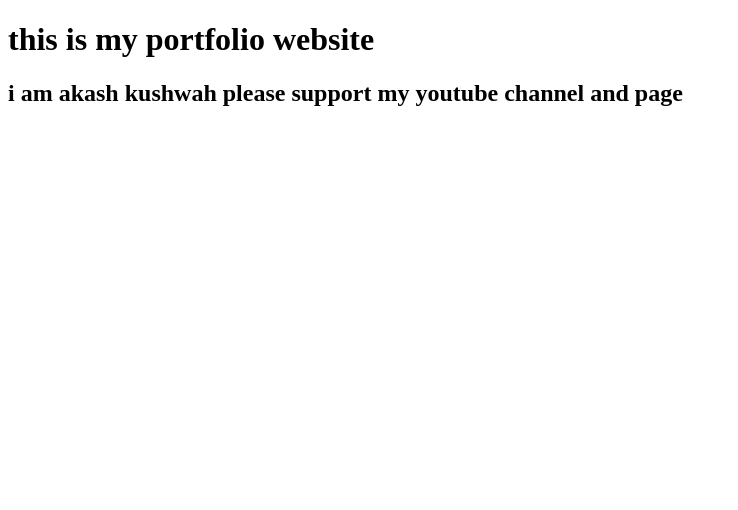
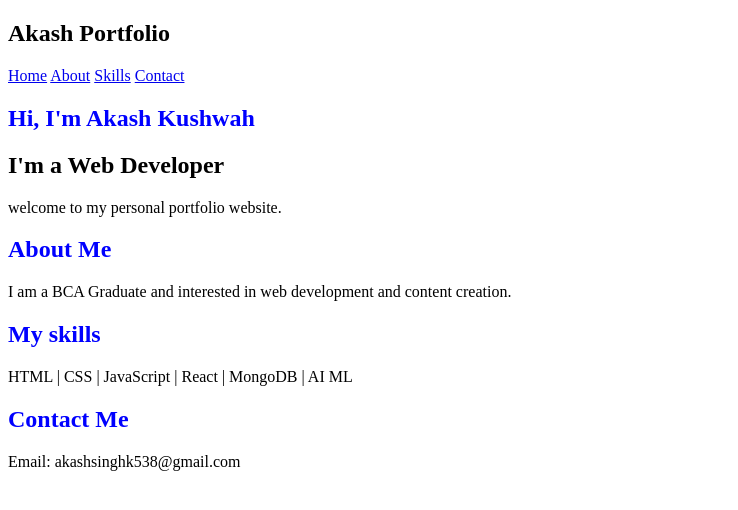
Before and after one commit to aksh574/akash-portfolio, a plain HTML site: page index.html in a window 1280 px wide. Shown: the whole page, without its empty margins (0-738 px from the left). Drawn offline with Linux system fonts and the light colour scheme.

Commit message:
update portfolio

```diff
--- a/index.html
+++ b/index.html
@@ -3,10 +3,41 @@
 <head>
     <meta charset="UTF-8">
     <meta name="viewport" content="width=device-width, initial-scale=1.0">
+    <link rel="stylesheet" href="style.css">
     <title>akash portfolio</title>
 </head>
 <body>
-    <h1>this is my portfolio website</h1>
-    <h2>i am akash kushwah please support my youtube channel and page </h2>
+    <header>
+        <h2>Akash Portfolio</h2>
+        <nav>
+            <a href="#home">Home</a>
+            <a href="#about">About</a>
+            <a href="#skills">Skills</a>
+            <a href="#contact">Contact</a>
+        </nav>
+    </header>
+    <section id="home">
+        <h1>Hi, I'm Akash Kushwah</h1>
+        <h2>I'm a Web Developer</h2>
+        <p>welcome to my personal portfolio website.</p>
+    </section>
+
+    <section id="about">
+        <h1>About Me</h1>
+        <p>I am a BCA Graduate and interested in web development and content creation.</p>
+    </section>
+
+     <section id="Skills">
+        <h1>My skills</h1>
+        <p>HTML | CSS | JavaScript | React | MongoDB | AI ML</p>
+    </section>
+
+    <section id="contact">
+        <h1>Contact Me</h1>
+        <p>Email: akashsinghk538@gmail.com</p>
+    </section>
+
+    <script src="script.js"></script>
+
 </body>
 </html>
--- a/style.css
+++ b/style.css
@@ -0,0 +1,3 @@
+h1 {
+    color: blue;
+}
```
